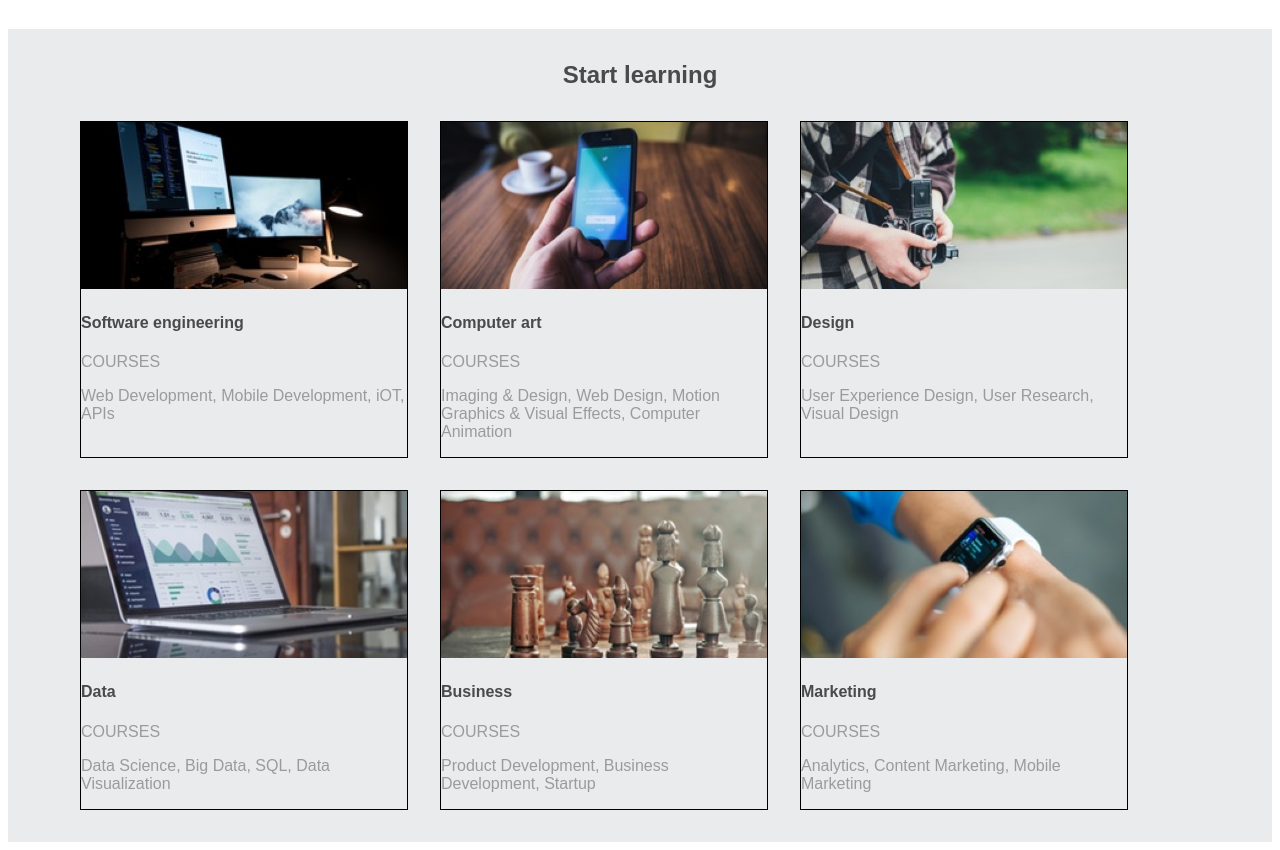
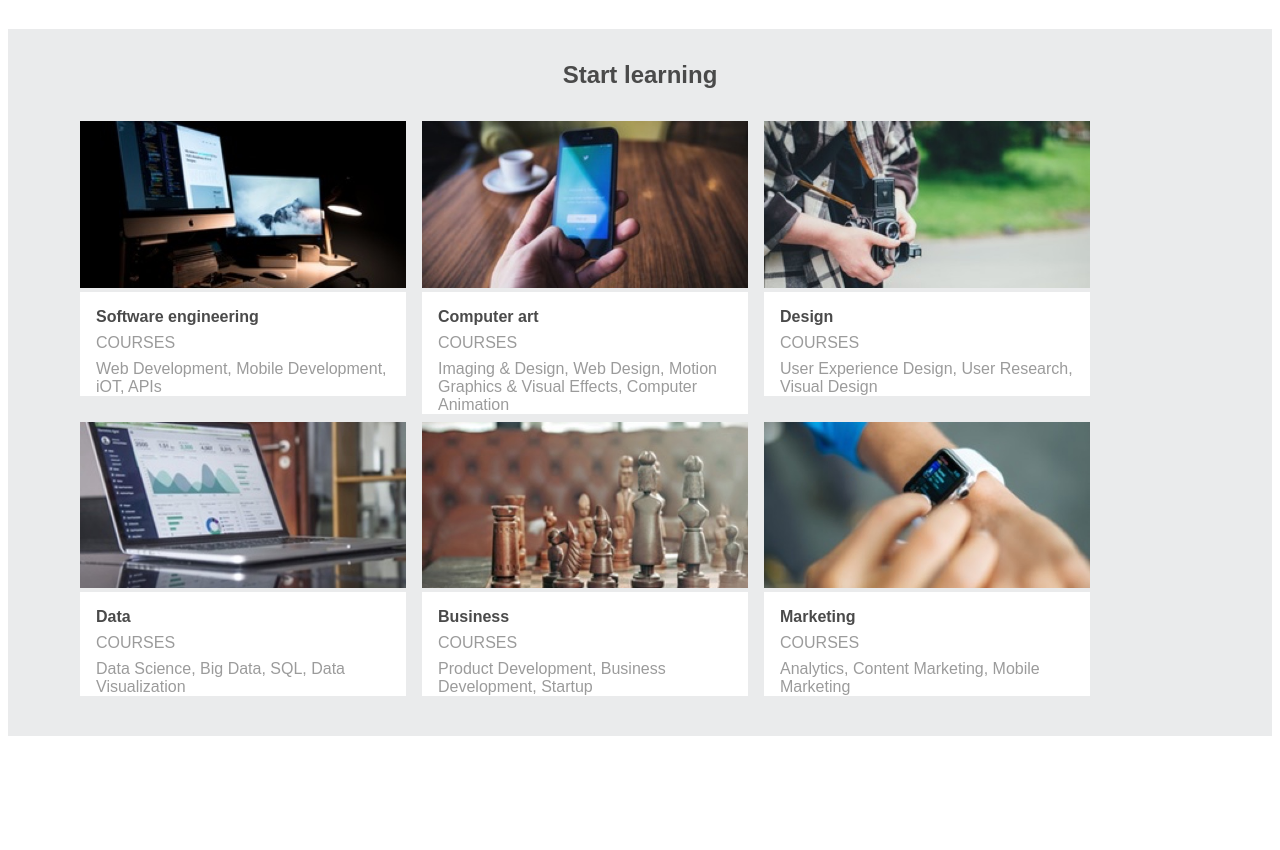
Before and after one commit to kaushalpayal222/Colmar-Academy, a plain HTML site: page index.html in a window 1280 px wide. Shown: the part 1360-2210 px from the top of the page. After the commit the page ends 2104 px from the top, so only its background shows below. Drawn offline with Linux system fonts and the light colour scheme.

Commit message:
Further styling of section 3

```diff
--- a/index.html
+++ b/index.html
@@ -105,44 +105,56 @@
                 <div class="third-section-courses">
                     <div class="courses top-row">
                         <img src="resources/capstone_colmar_assets/images/course-software.jpg" alt="computer">
+                        <div class="courses-text">
                             <h4 class="dark">Software engineering</h4>
-                        <p>COURSES</p>
-                        <p>Web Development, Mobile Development, iOT, APIs</p>
+                            <p class="courses">COURSES</p>
+                            <p class="course-content">Web Development, Mobile Development, iOT, APIs</p>
+                        </div>
                     </div>
 
                     <div class="courses top-row">
                         <img src="resources/capstone_colmar_assets/images/course-computer-art.jpg" alt="mobile phone showing the screen">
+                        <div class="courses-text">
                             <h4 class="dark">Computer art</h4>
-                        <p>COURSES</p>
-                        <p>Imaging & Design, Web Design, Motion Graphics & Visual Effects, Computer Animation</p>
+                            <p class="courses">COURSES</p>
+                            <p class="course-content">Imaging & Design, Web Design, Motion Graphics & Visual Effects, Computer Animation</p>
+                        </div>
                     </div>
 
                     <div class="courses top-row">
                         <img src="resources/capstone_colmar_assets/images/course-design.jpg" alt="someone using an old camera">
+                        <div class="courses-text">
                             <h4 class="dark">Design</h4>
-                        <p>COURSES</p>
-                        <p>User Experience Design, User Research, Visual Design</p>
+                            <p class="courses">COURSES</p>
+                            <p class="course-content">User Experience Design, User Research, Visual Design</p>
+                        </div>
                     </div>
 
                     <div class="courses">
                         <img src="resources/capstone_colmar_assets/images/course-data.jpg" alt="laptop screen showing statistics">
+                        <div class="courses-text">
                             <h4 class="dark">Data</h4>
-                        <p>COURSES</p>
-                        <p>Data Science, Big Data, SQL, Data Visualization</p>
+                            <p class="courses">COURSES</p>
+                            <p class="course-content">Data Science, Big Data, SQL, Data Visualization</p>
+                        </div>
                     </div>
 
                     <div class="courses">
                         <img src="resources/capstone_colmar_assets/images/course-business.jpg" alt="chess board">
+                        <div class="courses-text">
                             <h4 class="dark">Business</h4>
-                        <p>COURSES</p>
-                        <p>Product Development, Business Development, Startup</p>
+                            <p class="courses">COURSES</p>
+                            <p class="course-content">Product Development, Business Development, Startup</p>
+                        </div>
                     </div>
 
                     <div class="courses">
                         <img src="resources/capstone_colmar_assets/images/course-marketing.jpg" alt="apple iWatch sccreen">
+                        <div class="courses-text">
                             <h4 class="dark">Marketing</h4>
-                        <p>COURSES</p>
-                        <p>Analytics, Content Marketing, Mobile Marketing</p>
+                            <p class="courses">COURSES</p>
+                            <p class="course-content">Analytics, Content Marketing, Mobile Marketing</p>
+                        </div>
                     </div>
 
 
--- a/resources/css/style.css
+++ b/resources/css/style.css
@@ -239,6 +239,28 @@ img {
     border: 1px solid black;
 }
 
+/* .courses img {
+    margin-bottom: 16px;
+} */
+
+.courses-text {
+    background-color: white;
+    padding-top: 16px;
+}
+
 .top-row {
     margin-bottom: 32px;
 }
+
+.third-section h4 {
+      margin: 0px 0px 8px 16px;
+}
+
+.courses {
+    margin : 0px 0px 8px 16px;
+    border: none;
+}
+
+.course-content {
+    margin: 0px 0px 0px 16px;
+}
```
Lines whose indentation alone changed are shown as unchanged.
